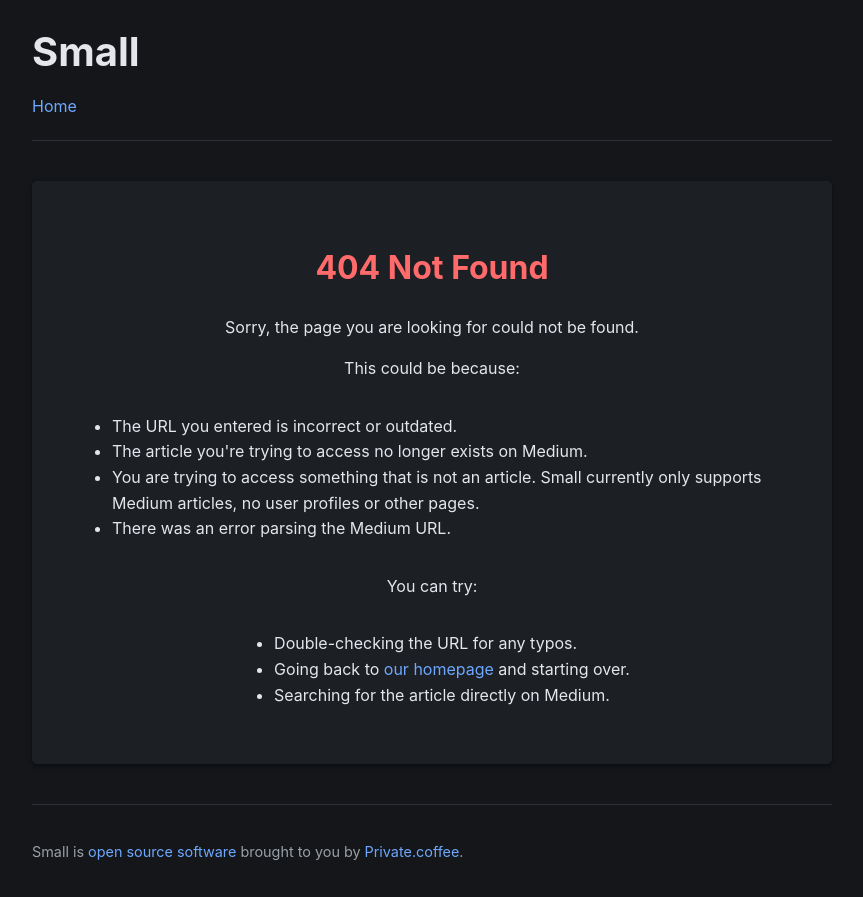
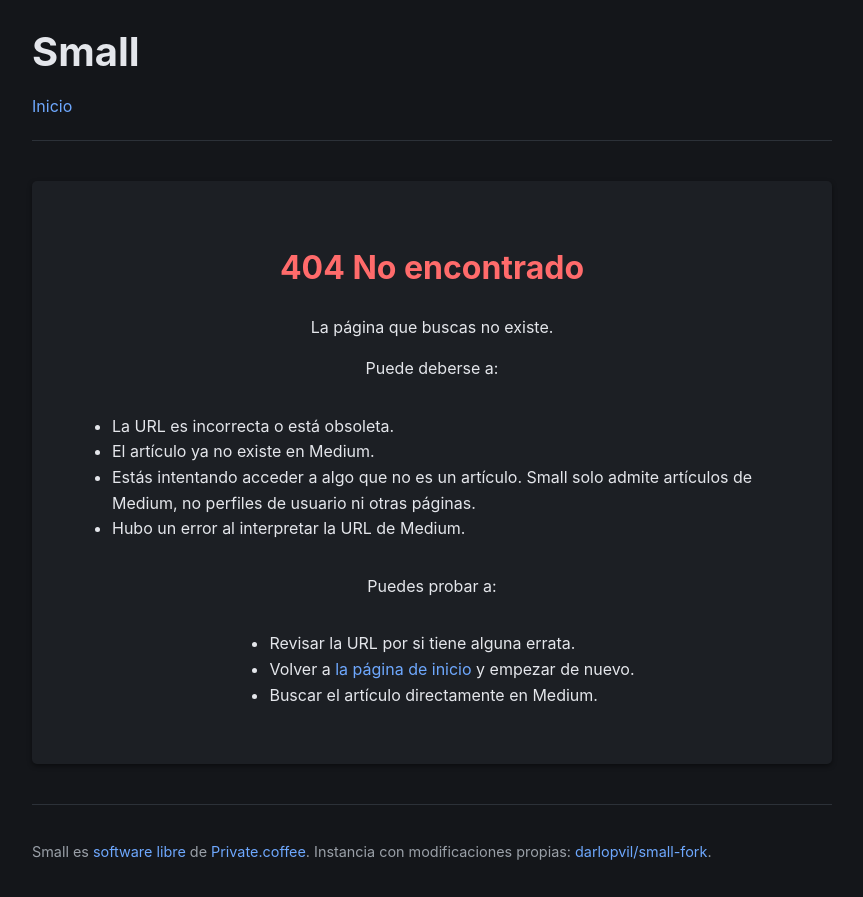
Before and after one commit to darlopvil/small-fork, a Flask app: template src/small/templates/errors/404.html in a window 1280 px wide. Shown: the whole page, without its empty margins (208-1071 px from the left). Run offline with Flask 3, Linux system fonts and the light colour scheme; the template is opened without the code that fills it, so the values that code supplies are empty.

Commit message:
feat(fork): traducir la interfaz al español y añadir el fork al footer
- base.html: lang="es", nav "Inicio", y footer que mantiene el crédito a
  Private.coffee (MIT) añadiendo el enlace a este fork, para dejar claro
  que la instancia lleva modificaciones propias.
- home.html, errors/404.html, errors/500.html traducidos. Sin traducir
  quedaba el idioma cambiando a mitad de navegación.
- 500: 'contacta con el administrador del sitio' sustituido por revisar
  los logs del contenedor, que es lo que aplica en una instancia personal.

iframe.html queda fuera: no hereda de base.html y tiene un problema
propio de estilos, va en issue aparte.

Closes #8

```diff
--- a/src/small/templates/base.html
+++ b/src/small/templates/base.html
@@ -1,5 +1,5 @@
 <!DOCTYPE html>
-<html lang="en">
+<html lang="es">
 <head>
     <meta charset="UTF-8">
     <meta name="color-scheme" content="dark">
@@ -11,7 +11,7 @@
     <header>
         <h1>Small</h1>
         <nav>
-            <a href="{{ url_for('home.home') }}">Home</a>
+            <a href="{{ url_for('home.home') }}">Inicio</a>
         </nav>
     </header>
 
@@ -20,7 +20,7 @@
     </main>
 
     <footer>
-        <p>Small is <a href="https://git.private.coffee/PrivateCoffee/small">open source software</a> brought to you by <a href="https://private.coffee">Private.coffee</a>.</p>
+        <p>Small es <a href="https://git.private.coffee/PrivateCoffee/small">software libre</a> de <a href="https://private.coffee">Private.coffee</a>. Instancia con modificaciones propias: <a href="https://github.com/darlopvil/small-fork">darlopvil/small-fork</a>.</p>
     </footer>
 </body>
 </html>
--- a/src/small/templates/errors/404.html
+++ b/src/small/templates/errors/404.html
@@ -1,23 +1,23 @@
 {% extends "base.html" %}
 
-{% block title %}404 Not Found - Small{% endblock %}
+{% block title %}404 No encontrado - Small{% endblock %}
 
 {% block content %}
 <div class="error-container">
-    <h1>404 Not Found</h1>
-    <p>Sorry, the page you are looking for could not be found.</p>
-    <p>This could be because:</p>
+    <h1>404 No encontrado</h1>
+    <p>La página que buscas no existe.</p>
+    <p>Puede deberse a:</p>
     <ul>
-        <li>The URL you entered is incorrect or outdated.</li>
-        <li>The article you're trying to access no longer exists on Medium.</li>
-        <li>You are trying to access something that is not an article. Small currently only supports Medium articles, no user profiles or other pages.</li>
-        <li>There was an error parsing the Medium URL.</li>
+        <li>La URL es incorrecta o está obsoleta.</li>
+        <li>El artículo ya no existe en Medium.</li>
+        <li>Estás intentando acceder a algo que no es un artículo. Small solo admite artículos de Medium, no perfiles de usuario ni otras páginas.</li>
+        <li>Hubo un error al interpretar la URL de Medium.</li>
     </ul>
-    <p>You can try:</p>
+    <p>Puedes probar a:</p>
     <ul>
-        <li>Double-checking the URL for any typos.</li>
-        <li>Going back to <a href="{{ url_for('home.home') }}">our homepage</a> and starting over.</li>
-        <li>Searching for the article directly on Medium.</li>
+        <li>Revisar la URL por si tiene alguna errata.</li>
+        <li>Volver a <a href="{{ url_for('home.home') }}">la página de inicio</a> y empezar de nuevo.</li>
+        <li>Buscar el artículo directamente en Medium.</li>
     </ul>
 </div>
 {% endblock %}
```
Also changed, not shown: src/small/templates/errors/500.html (+12 -12 lines), src/small/templates/home.html (+6 -6 lines).
